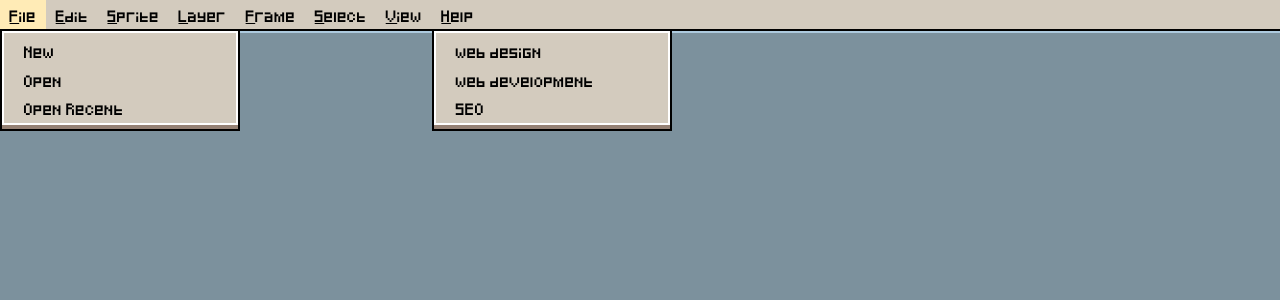
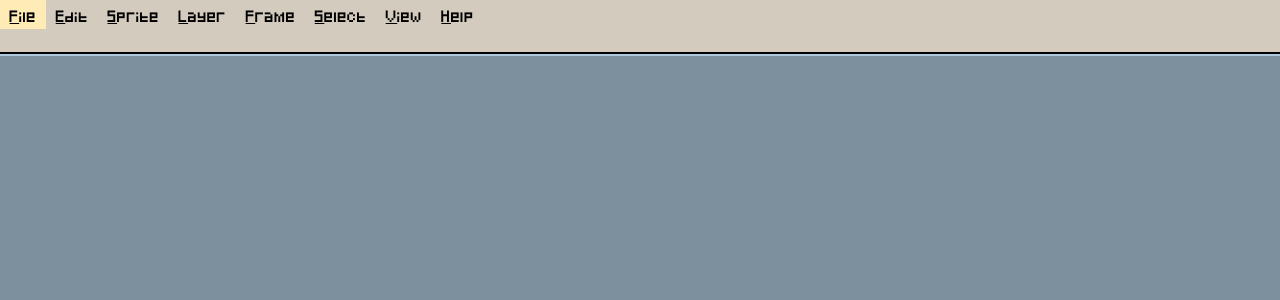
Before and after one commit to SirSgt/asepritejs, a React (Create React App) app: page / in a window 1280 px wide. Shown: the top 300 px of the page. Built offline with nearby package versions, Linux system fonts and the light colour scheme.

Commit message:
Changes on Header component

```diff
--- a/src/layouts/Header/Dropdown.js
+++ b/src/layouts/Header/Dropdown.js
@@ -1,10 +1,10 @@
 import React from "react";
 
 const Dropdown = (props) => {
-  const { submenus } = props;
+  const { submenus, dropdown } = props;
 
   return (
-    <ul className="dropdown_content ">
+    <ul className={`dropdown_content ${dropdown ? "show" : ""}`}>
       {submenus.map((submenu, index) => (
         <li key={index}>
           <a href="/#">{submenu.title}</a>
--- a/src/layouts/Header/Header.js
+++ b/src/layouts/Header/Header.js
@@ -6,8 +6,9 @@ import Navbar from "./Navbar";
 
 const Header = () => {
   return (
-    <div>
-      <Navbar/>
+    <div className="header">
+      <Navbar />
+      <div className="tags"></div>
       {/* <nav className="nav">
       <ul className="menu">
         <li className="dropdown_menu">
--- a/src/layouts/Header/Header.scss
+++ b/src/layouts/Header/Header.scss
@@ -1,8 +1,17 @@
 @import "../../styles/variables";
 @import "../../styles/mixins";
 
+.header {
+  background-color: $header_color;
+
+  .tags {
+    height: 1.4375rem;
+    // background-color: pink;
+    // line-height: 1;
+  }
+}
+
 .nav {
-  background-color: $header_color;
   // height: 2 * 1.4375rem;
 
   .menu {
@@ -16,9 +25,9 @@
       display: inline-block;
       line-height: 0.5;
 
-      &:hover .dropdown_content {
-        display: block;
-      }
+      // &:hover .dropdown_content {
+      //   display: block;
+      // }
     }
 
     .dropdown_btn {
@@ -40,8 +49,12 @@
       }
     }
 
+    .clicked {
+      background: $toolbar_color;
+    }
+
     .dropdown_content {
-      // display: none;
+      display: none;
       position: absolute;
       min-width: 15rem;
 
@@ -51,6 +64,7 @@
 
       @include box_shadow;
 
+      li {
         a {
           color: black;
           padding: 12px 16px;
@@ -64,6 +78,11 @@
         }
       }
     }
+
+    .show {
+      display: block;
+    }
+  }
 }
 
 @media (max-width: 106em) {
--- a/src/layouts/Header/menuItems.js
+++ b/src/layouts/Header/menuItems.js
@@ -1,17 +1,25 @@
 import React from "react";
+import { useState } from "react";
 import Dropdown from "./Dropdown";
 
 const MenuItems = (props) => {
   const { items } = props;
+  const [dropdown, setDropdown] = useState(false);
 
   return (
     <li className="menu_item">
       {items.submenu ? (
         <>
-          <button type="button" aria-haspopup="menu" className="dropdown_btn">
+          <button
+            type="button"
+            aria-haspopup="menu"
+            className={`dropdown_btn ${dropdown ? "clicked" : ""}`}
+            aria-expanded={dropdown ? "true" : "false"}
+            onClick={() => setDropdown((prev) => !prev)}
+          >
             {items.title}
           </button>
-          <Dropdown submenus={items.submenu} />
+          <Dropdown submenus={items.submenu} dropdown={dropdown} />
         </>
       ) : (
         <button type="button" className="dropdown_btn">
```
Lines whose indentation alone changed are shown as unchanged.
